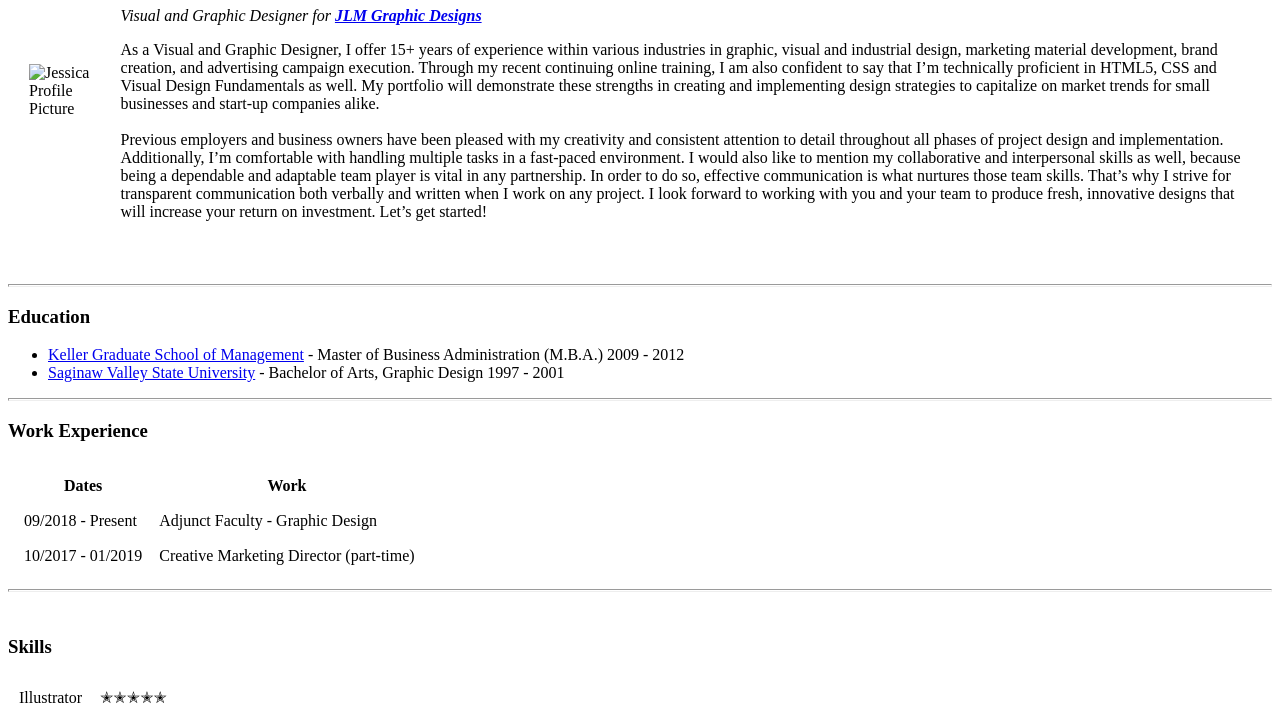
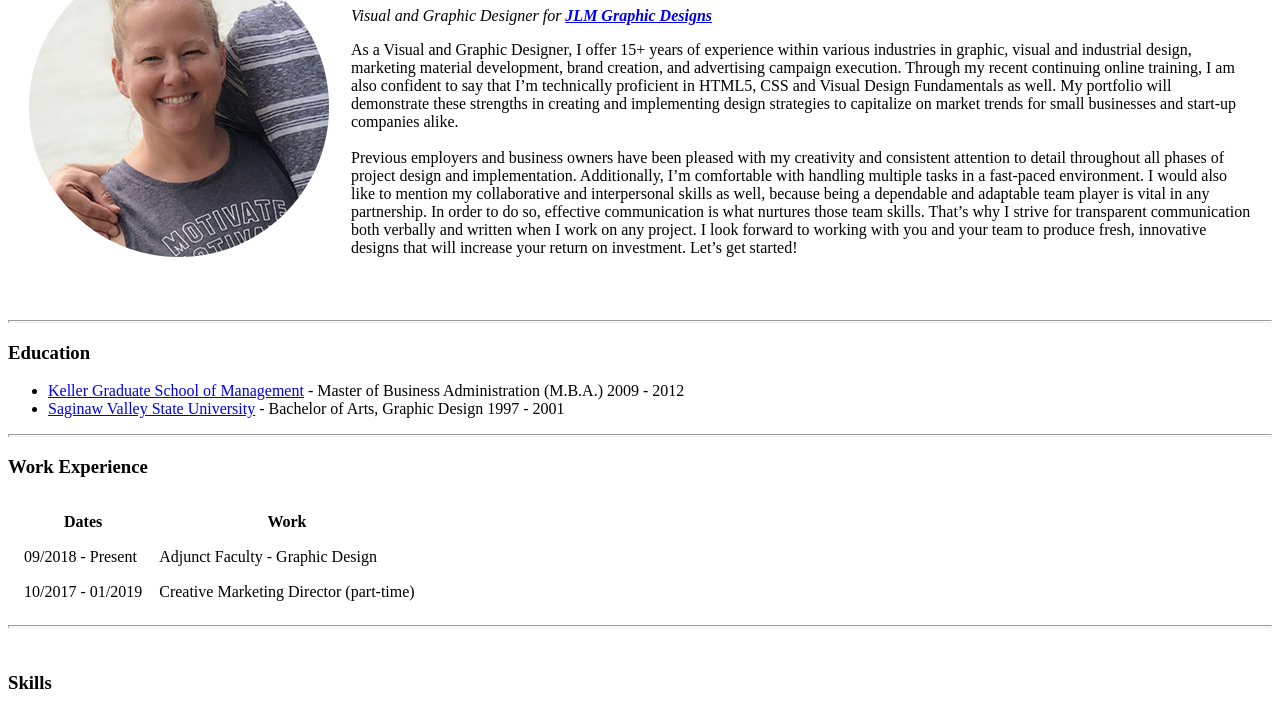
Before and after one commit to JLM-GraphicDesigns/cv, a plain HTML site: page index.html in a window 1280 px wide. Shown: the part 102-822 px from the top of the page. Drawn offline with Linux system fonts and the light colour scheme.

Commit message:
Update index.html

```diff
--- a/index.html
+++ b/index.html
@@ -7,7 +7,7 @@
   <body>
     <table cellspacing="20">
       <tr>
-        <td>  <img src="images/300px300px.jmurrell.png" alt="Jessica Profile Picture"></td>
+        <td>  <img src="300px300px.jmurrell.png" alt="Jessica Profile Picture"></td>
         <td><h1>Jessica Murrell</h1>
         <p><em>Visual and Graphic Designer for <strong><a href="https://jlmgraphicdesigns.com/">JLM Graphic Designs</a></strong></em></p>
         <p>As a Visual and Graphic Designer, I offer 15+ years of experience within various industries in graphic, visual and industrial design, marketing material development, brand creation, and advertising campaign execution. Through my recent continuing online training, I am also confident to say that I’m technically proficient in HTML5, CSS and Visual Design Fundamentals as well. My portfolio will demonstrate these strengths in creating and implementing design strategies to capitalize on market trends for small businesses and start-up companies alike.<br />
```
